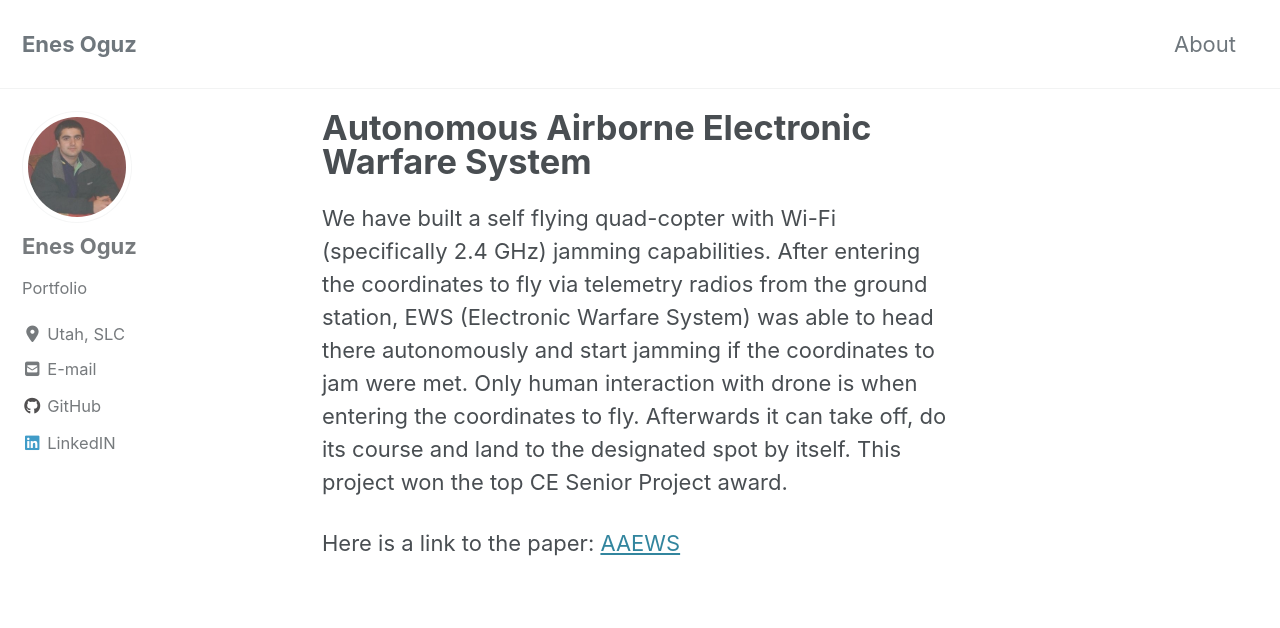
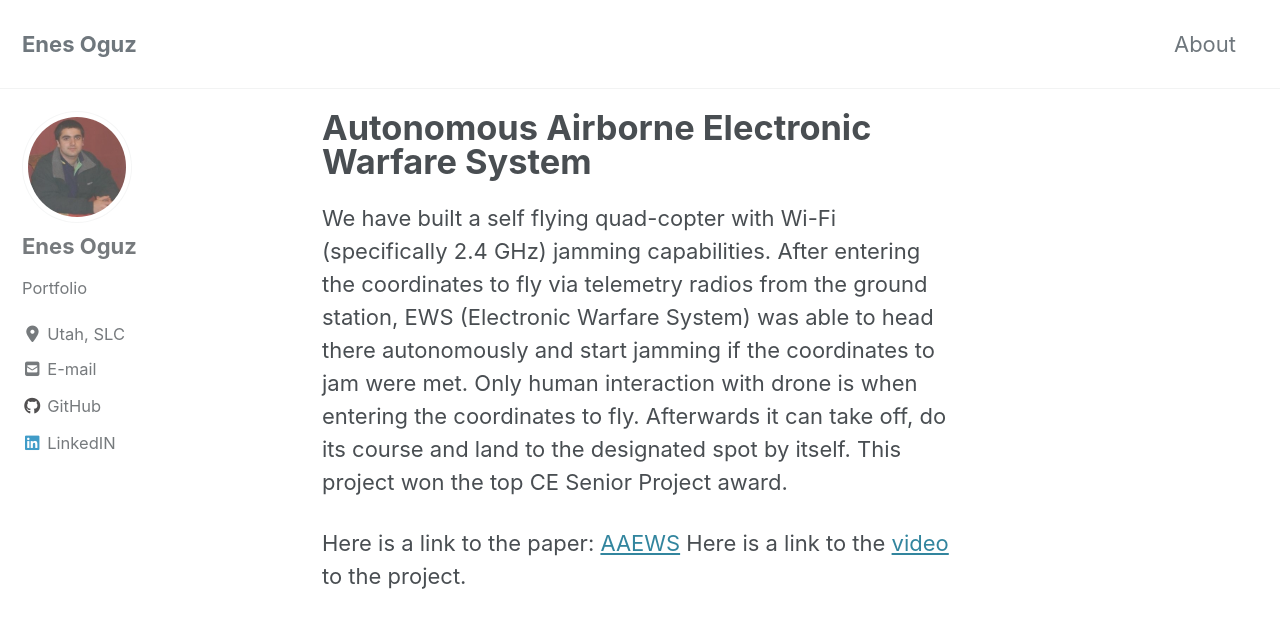
Before and after one commit to eneso/eneso.github.io, a Jekyll site: the page built from _posts/2020-07-06-autonomous_airborne_electronic_warfare.md, in a window 1280 px wide and 900 px high. Shown: the top 628 px of the window. Built offline with Jekyll 4.4.1, drawn with Linux system fonts in a browser that asks for light colours; cached includes are drawn as plain includes; nearby versions of some CDN libraries.

Commit message:
Adding project video to the AAEWS.

```diff
--- a/_posts/2020-07-06-autonomous_airborne_electronic_warfare.md
+++ b/_posts/2020-07-06-autonomous_airborne_electronic_warfare.md
@@ -11,3 +11,4 @@ layout: archive
 We have built a self flying quad-copter with Wi-Fi (specifically 2.4 GHz) jamming capabilities. After entering the coordinates to fly via telemetry radios from the ground station, EWS (Electronic Warfare System) was able to head there autonomously and start jamming if the coordinates to jam were met. Only human interaction with drone is when entering the coordinates to fly. Afterwards it can take off, do its course and land to the designated spot by itself. This project won the top CE Senior Project award.
 
 Here is a link to the paper: [AAEWS](https://drive.google.com/file/d/1i4fJeTmTFNYPdBVAg6ahGXWObanKBdXT/view?usp=sharing)
+Here is a link to the [video](https://youtu.be/jI_SAnBwhDM) to the project.
```
